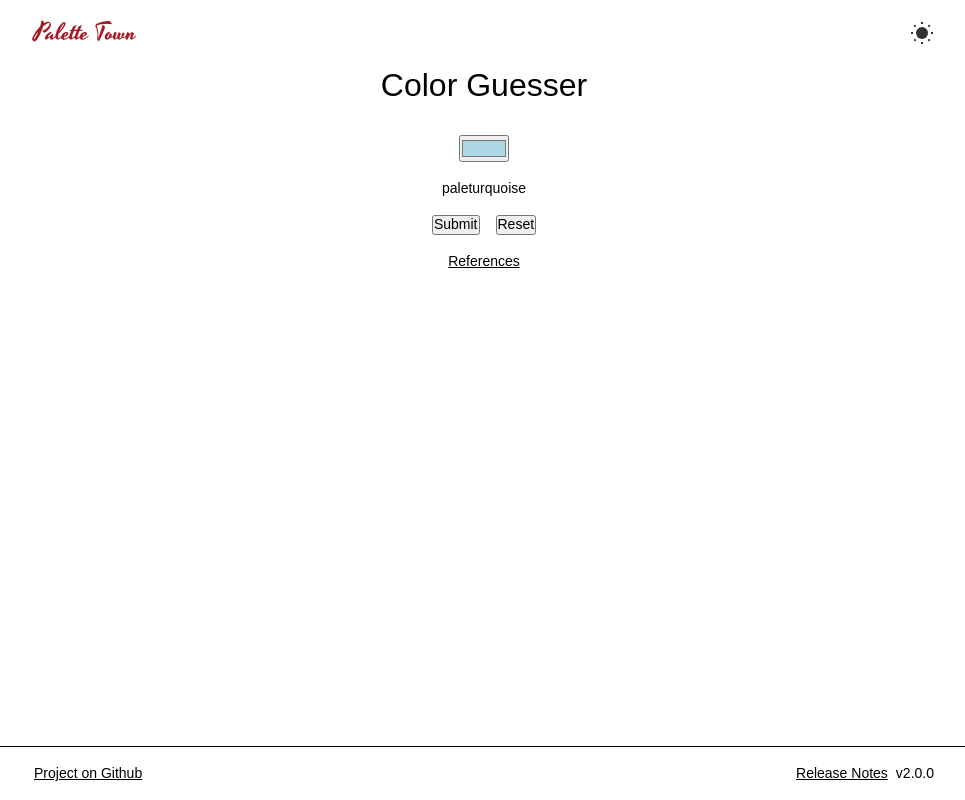
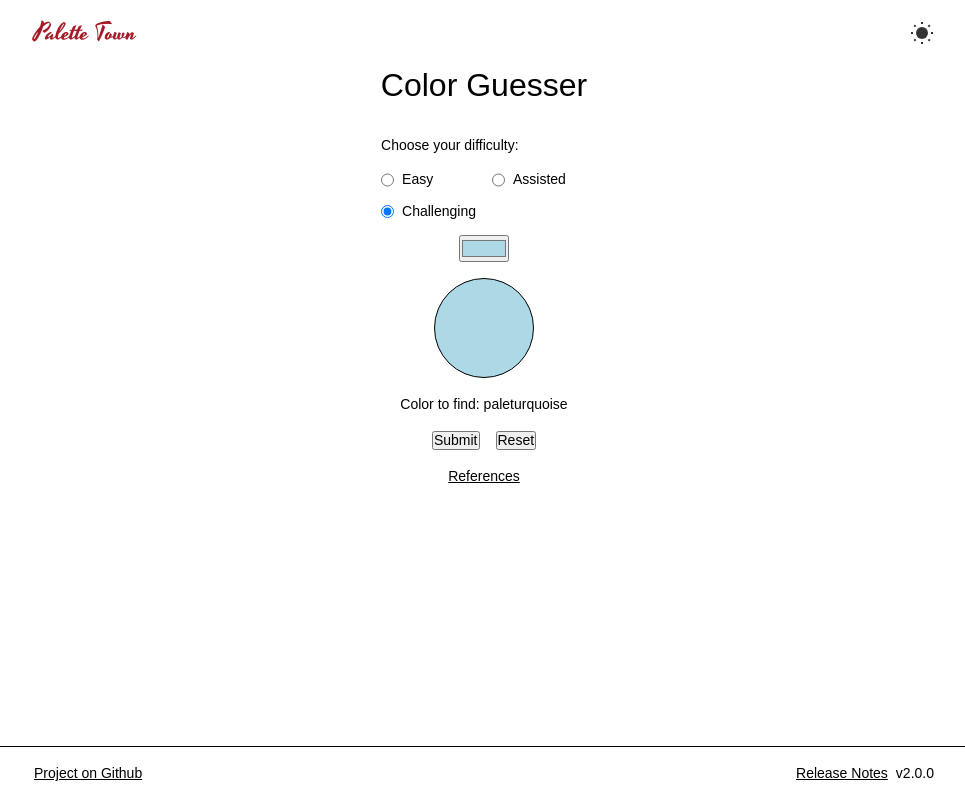
Before and after one commit to nithyarakash-t/palette-town, a React (Vite) app: page /colorguesser in a window 1280 px wide. Shown: the whole page, without its empty margins (156-1121 px from the left). Built offline with nearby package versions, Linux system fonts and the light colour scheme.

Commit message:
completed color guesser updates, added difficulty

```diff
--- a/src/components/apps/color-guesser/Colorguesser.tsx
+++ b/src/components/apps/color-guesser/Colorguesser.tsx
@@ -1,7 +1,8 @@
 import { Link, Navigate, Route, Routes } from 'react-router-dom';
 import './Colorguesser.scss';
 import { Main } from './main/Main';
-import { References } from './references/References';
+import { References } from '../css-colors/references/References';
+import { references } from './references/references';
 
 export function ColorGuesser() {
     return(
@@ -17,7 +18,7 @@ export function ColorGuesser() {
                         </div>
                     </>
                 }></Route>
-                <Route path="/references" element={<References />}></Route>
+                <Route path="/references" element={<References references={references} appname="Color Guesser" />}></Route>
                 <Route path='*' element={<Navigate to='/' />} />
             </Routes>
         </section>
--- a/src/components/apps/color-guesser/main/Main.scss
+++ b/src/components/apps/color-guesser/main/Main.scss
@@ -1,4 +1,22 @@
-.cg-main {
+.cg {
+  &-difficulty {
+    &__rdo {
+      display: flex;
+      flex-wrap: wrap;
+      gap: 0.5rem;
+    }
+    &__group {
+      display: grid;
+      gap: 1rem;
+      grid-template-columns: 1fr 1fr;
+      text-align: left;
+      > legend {
+        float: inline-start;
+        grid-column: 1/-1;
+      }
+    }
+  }
+  &-main {
     &__reset {
       width: fit-content;
     }
@@ -6,6 +24,32 @@
       display: flex;
       gap: 1rem;
       flex-wrap: wrap;
+    }
+    &__venn {
+      &item {
+        height: 6.25rem;
+        width: 6.25rem;
+        border-radius: 50%;
+        border: 1px solid light-dark(#000, #fff);
+
+        &.-easy {
+          &.-selected {
+            translate: calc(var(--_gap) * 2) 0;
+          }
+          &.-question {
+            translate: calc(var(--_gap) * -2) 0;
+            mix-blend-mode: difference;
+          }
+        }
+      }
+      & {
+        --_gap: 1rem;
+        display: flex;
+        gap: var(--_gap);
+        &.-easy {
+          mix-blend-mode: darken;
+        }
+      }
     }
     &__wrap {
       display: grid;
@@ -15,3 +59,10 @@
       gap: 1rem;
     }
   }
+}
+
+html[data-theme="dark"] {
+  .cg-main__venn {
+    mix-blend-mode: lighten;
+  }
+}
--- a/src/components/apps/color-guesser/main/Main.tsx
+++ b/src/components/apps/color-guesser/main/Main.tsx
@@ -3,7 +3,10 @@ import { data, UniqueColorItem } from '../data/data';
 import { FormEvent, useEffect, useState } from 'react';
 import { ColorHEX, ColorRGB, colorSimilarity, getRandomIntInclusive, hexToRGB } from '../utils';
 
+type Difficulty =  'easy' | 'assisted' | 'challenging';
+
 export function Main() {
+    const [difficulty, setDifficulty] = useState<Difficulty>('challenging');
     const [color, setColor] = useState<UniqueColorItem>(getRandomColor());
     const [inputColor, setInputColor] = useState<ColorHEX>(getRandomColor().hex as ColorHEX);
     const [similarity, setSimilarity] = useState<number | null>(null);
@@ -34,11 +37,43 @@ export function Main() {
 
     return (
         <section className='cg-main__wrap'>
+            <fieldset className='cg-difficulty__group'>
+                <legend>Choose your difficulty: </legend>
+
+                <label className='cg-difficulty__rdo'>
+                    <input type="radio" id="cg-difficulty" name="cg-diff-easy" value="easy"
+                    checked={difficulty==='easy'} onInput={()=>setDifficulty('easy')}/>
+                    <span>Easy</span>
+                </label>
+                <label className='cg-difficulty__rdo'>
+                    <input type="radio" id="cg-difficulty" name="cg-diff-assisted" value="assisted"
+                    checked={difficulty==='assisted'} onInput={()=>setDifficulty('assisted')}/>
+                    <span>Assisted</span>
+                </label>
+                <label className='cg-difficulty__rdo'>
+                    <input type="radio" id="cg-difficulty" name="cg-diff-challenging" value="challenging"
+                    checked={difficulty==='challenging'} onInput={()=>setDifficulty('challenging')}/>
+                    <span>Challenging</span>
+                </label>
+            </fieldset>
             <label className='cg-main__input'>
                 <input type='color' aria-label='Choose color' name='cg-input' id='cg-input'
                 value={inputColor} onInput={(e)=>handleColorInput(e)}/>
             </label>
-            <p className='cg-main__color'>{color ? `${color.name}` : 'Choose new color'}</p>
+
+            {difficulty === 'easy' &&
+            <p>If the colour's are same, intersection would be black - #000</p>}
+
+            <div className={`cg-main__venn ${difficulty === 'easy' && '-easy'}`}>
+                <div className={`cg-main__vennitem -selected ${difficulty === 'easy' && '-easy'}`} style={{backgroundColor: inputColor}}>
+
+                </div>
+                {
+                    (difficulty === 'assisted' || difficulty === 'easy') &&
+                    <div className={`cg-main__vennitem -question ${difficulty === 'easy' && '-easy'}`} style={{backgroundColor: color.hex}}></div>
+                }
+            </div>
+            <p className='cg-main__color'>{color ? `Color to find: ${color.name} ${color.alternativeName ? "/" + color.alternativeName: ''}` : 'Reset to choose new color'}</p>
 
             <div className='cg-main__btngroup'>
                 <button type='button' className='cg-main__submit' aria-label='Submit your guess' onClick={handleSubmit}>
--- a/src/components/apps/color-guesser/references/References.tsx
+++ /dev/null
@@ -1,5 +0,0 @@
-export function References() {
-    return(
-        <p>References</p>
-    )
-}
--- /dev/null
+++ b/src/components/apps/color-guesser/references/references.ts
@@ -0,0 +1,32 @@
+import { Reference } from "../../css-colors/references/references-list";
+
+export const references:Reference[] = [
+    {
+        name: "Fauxtrots color guesser",
+        link: "https://color-guesser.fauxtrots.com/"
+    },
+    {
+        name: "stevehanov.ca",
+        link: "https://stevehanov.ca/blog/index.php?id=116"
+    },
+    {
+        name: "tompazourek/Colourful",
+        link: "https://github.com/tompazourek/Colourful#color-difference"
+    },
+    {
+        name: "gist.github.com/ryancat",
+        link: "https://gist.github.com/ryancat/9972419b2a78f329ce3aebb7f1a09152"
+    },
+    {
+        name: "About DeltaE",
+        link: "https://www.viewsonic.com/library/creative-work/what-is-delta-e-and-why-is-it-important-for-color-accuracy/"
+    },
+    {
+        name: "More on DeltaE",
+        link: "https://www.colorwiki.com/wiki/Delta_E:_The_Color_Difference"
+    },
+    {
+        name: "easyrgb.com",
+        link: "https://www.easyrgb.com/en/math.php"
+    },
+]
--- a/src/components/apps/css-colors/Csscolors.tsx
+++ b/src/components/apps/css-colors/Csscolors.tsx
@@ -1,6 +1,7 @@
 import { Routes, Route, Navigate, Link } from "react-router-dom";
 import { Main } from "./main/Main";
 import { References } from "./references/References";
+import { references } from "./references/references-list";
 export type Tolerance = {
     min: number;
     val: number;
@@ -19,7 +20,7 @@ export function CssColors() {
                         </div>
                     </>
                 }></Route>
-                <Route path="/references" element={<References />}></Route>
+                <Route path="/references" element={<References references={references} appname="Css Colors"/>}></Route>
                 <Route path='*' element={<Navigate to='/' />} />
             </Routes>
         </div>
--- a/src/components/apps/css-colors/references/References.tsx
+++ b/src/components/apps/css-colors/references/References.tsx
@@ -1,12 +1,12 @@
 import { Link } from 'react-router-dom';
 import './References.scss';
-import { references } from './references-list';
+import { Reference } from './references-list';
 
-export function References() {
+export function References({references, appname=''}:{references:Reference[], appname:string}) {
     return (
         <section className='cc-references__wrap'>
             <div className='cc-references__head'>
-                <Link autoFocus to={'/'} className='cc-references__back' aria-label="Back to Css colors home">
+                <Link autoFocus to={'/'} className='cc-references__back' aria-label={`Back to ${appname} home`}>
                     <svg aria-hidden="true" xmlns="http://www.w3.org/2000/svg" width="200" height="200" viewBox="0 0 1024 1024"><path fill="currentColor" d="M224 480h640a32 32 0 1 1 0 64H224a32 32 0 0 1 0-64z" /><path fill="currentColor" d="m237.248 512l265.408 265.344a32 32 0 0 1-45.312 45.312l-288-288a32 32 0 0 1 0-45.312l288-288a32 32 0 1 1 45.312 45.312L237.248 512z" /></svg>
                 </Link>
                 <h2>References</h2>
@@ -14,7 +14,7 @@ export function References() {
             <ol className='cc-references__list'>
                 {references.map((item,index)=>{
                     return <li key={index}>
-                        <a href={item.site} target='_blank' aria-label={item.name}>{item.name}</a>
+                        <a href={item.link} target='_blank' aria-label={item.name}>{item.name}</a>
                     </li>
                 })}
             </ol>
```
Also changed, not shown: src/components/apps/css-colors/references/references-list.ts (+12 -10 lines), src/components/apps/color-guesser/todos.txt. Lines whose indentation alone changed are shown as unchanged.
